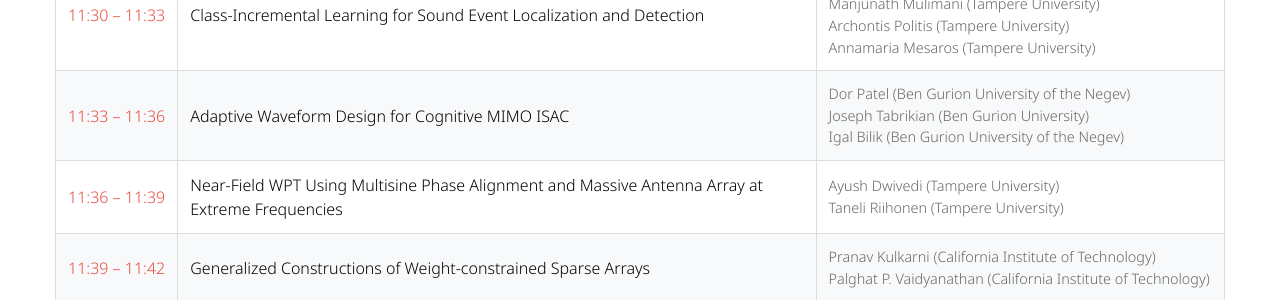
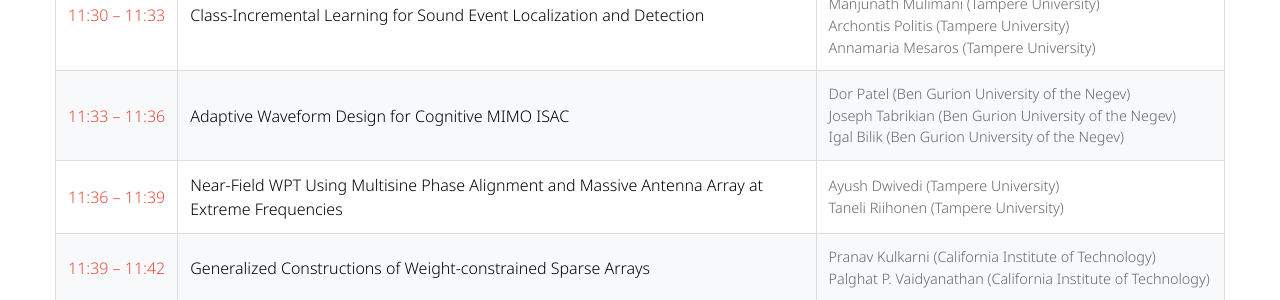
Before and after one commit to signal-process/signal-process.github.io, a Jekyll site: the page built from _pages/program.md, in a window 1280 px wide and 900 px high, scrolled down 946 px. Shown: the part 154-454 px from the top of the window. Built offline with Jekyll 4.4.1, drawn with Linux system fonts in a browser that asks for light colours; comment, search, counter and statistics services are not loaded; a style sheet for code colours, icons or effects is not loaded.

Commit message:
Update schedule.html

```diff
--- a/_includes/schedule.html
+++ b/_includes/schedule.html
@@ -56,7 +56,7 @@
             <tr>
                 <td>11:33 – 11:36</td>
                 <td>Adaptive Waveform Design for Cognitive MIMO ISAC</td>
-                <td>Dor Patel (Ben Gurion University of the Negev)<br>Joseph Tabrikian (Ben Gurion University)<br>Igal Bilik (Ben Gurion University of the Negev)</td>
+                <td>Dor Patel (Ben Gurion University of the Negev)<br>Joseph Tabrikian (Ben Gurion University of the Negev)<br>Igal Bilik (Ben Gurion University of the Negev)</td>
             </tr>
             <tr>
                 <td>11:36 – 11:39</td>
```
